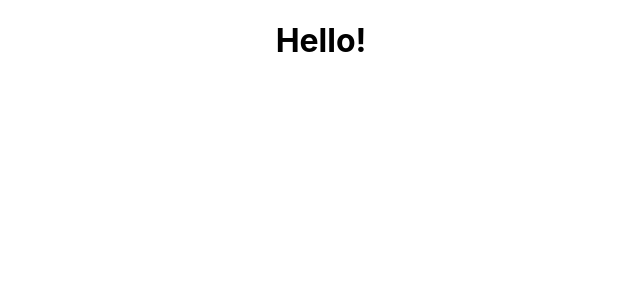
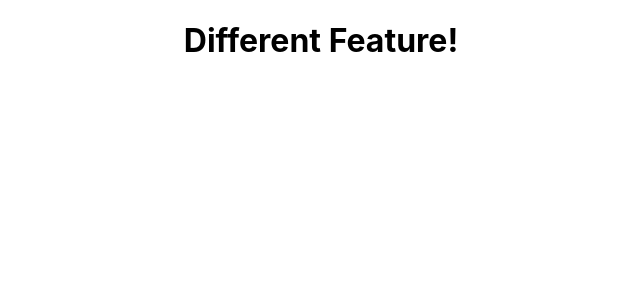
Before and after one commit to Callum-Worrall/git-merge-review, a React (Create React App) app: page / in a window 1280 px wide. Shown: the top 300 px of the page, without its empty margins (319-959 px from the left). Built offline with nearby package versions, Linux system fonts and the light colour scheme.

Commit message:
Different feature on main!

```diff
--- a/src/App.js
+++ b/src/App.js
@@ -4,7 +4,7 @@ import './App.css';
 function App() {
   return (
     <div className="App">
-      <h1>Hello!</h1>
+      <h1>Different Feature!</h1>
     </div>
   );
 }
```
